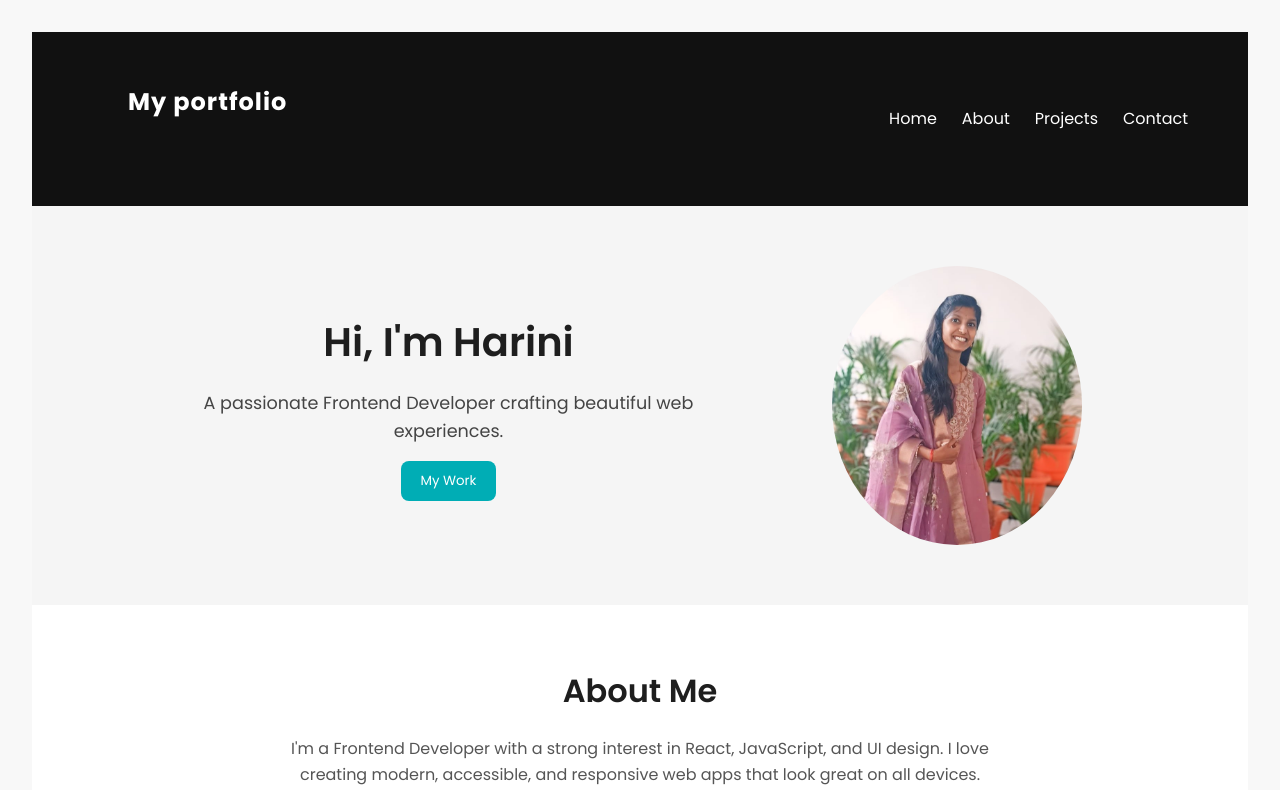
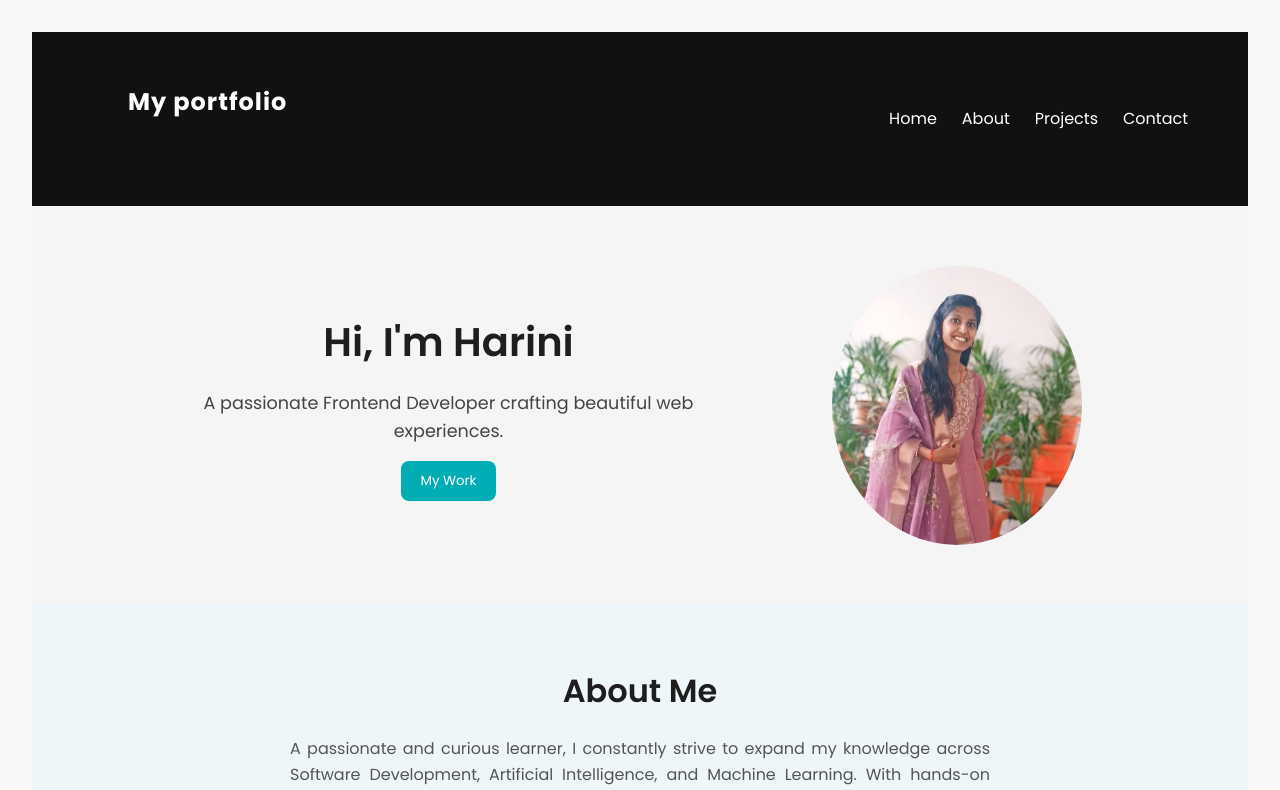
Before and after one commit to Harini-04/My-Portfolio, a React (Vite) app: page / in a window 1280 px wide. Shown: the top 790 px of the page. Built offline with nearby package versions, Linux system fonts and the light colour scheme.

Commit message:
Updated About Me and background colors

```diff
--- a/src/Components/About/About.css
+++ b/src/Components/About/About.css
@@ -1,6 +1,6 @@
 .about {
   padding: 60px 100px;
-  background-color: white;
+  background-color: #eef6f9;
   text-align: center;
 }
 
@@ -14,6 +14,7 @@
   margin: auto;
   line-height: 1.6;
   color: #555;
+  text-align: justify;
 }
 
 @media (max-width: 768px) {
--- a/src/Components/About/About.jsx
+++ b/src/Components/About/About.jsx
@@ -6,8 +6,9 @@ function About() {
     <section id="about" className="about">
       <h2>About Me</h2>
       <p>
-        I'm a Frontend Developer with a strong interest in React, JavaScript, and UI design.
-        I love creating modern, accessible, and responsive web apps that look great on all devices.
+        A passionate and curious learner, I constantly strive to expand my knowledge across Software Development, Artificial Intelligence, and Machine Learning.
+        With hands-on experience in Apex, LWC, and data-driven projects, I aim to create impactful and efficient solutions. I'm eager to contribute my skills to
+        a reputed organization, collaborate with talented professionals, and continue growing on a path of innovation and excellence.
       </p>
     </section>
   );
```
